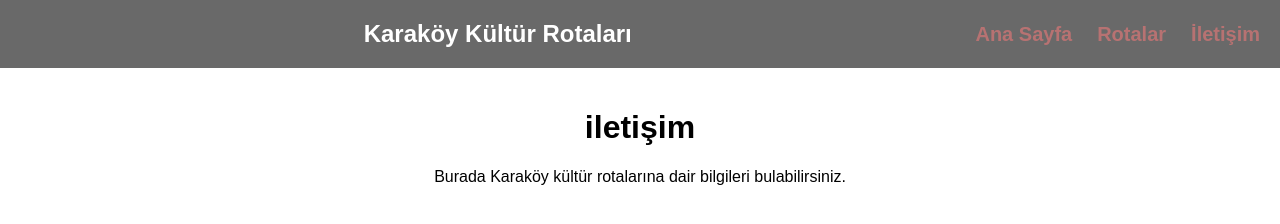
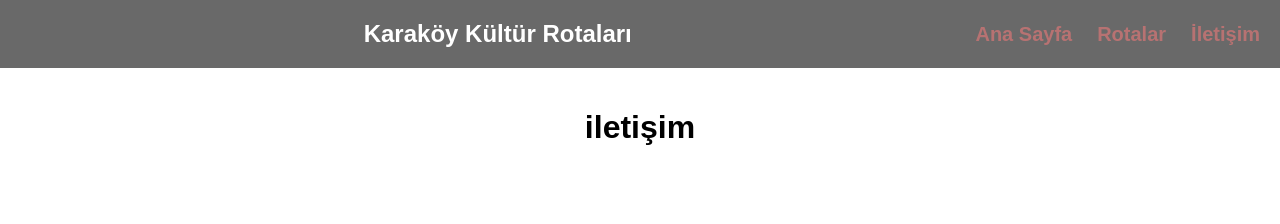
Before and after one commit to karak-7/karakoy, a plain HTML site: page iletisim.html in a window 1280 px wide. Drawn offline with Linux system fonts and the light colour scheme.

Commit message:
Update iletisim.html

```diff
--- a/iletisim.html
+++ b/iletisim.html
@@ -20,7 +20,7 @@
   <!-- Ana İçerik -->
   <main>
     <h1>iletişim</h1>
-    <p>Burada Karaköy kültür rotalarına dair bilgileri bulabilirsiniz.</p>
+
   </main>
 
 
```
